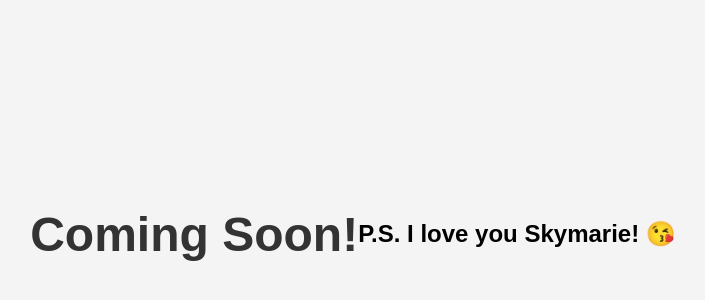
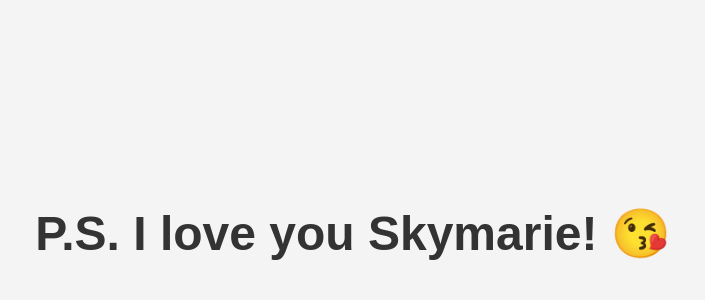
Before and after one commit to jordaninjohnson/ixp.cool, a plain HTML site: page index.html in a window 1280 px wide. Shown: the part 166-466 px from the top of the page, without its empty margins (287-992 px from the left). Drawn offline with Linux system fonts and the light colour scheme.

Commit message:
Update index.html

```diff
--- a/index.html
+++ b/index.html
@@ -21,8 +21,6 @@
   </style>
 </head>
 <body>
-  <h1>Coming Soon!</h1>
-  <br>
-  <h2>P.S. I love you Skymarie! 😘</h2>
+  <h1>P.S. I love you Skymarie! 😘</h1>
 </body>
 </html>
```
